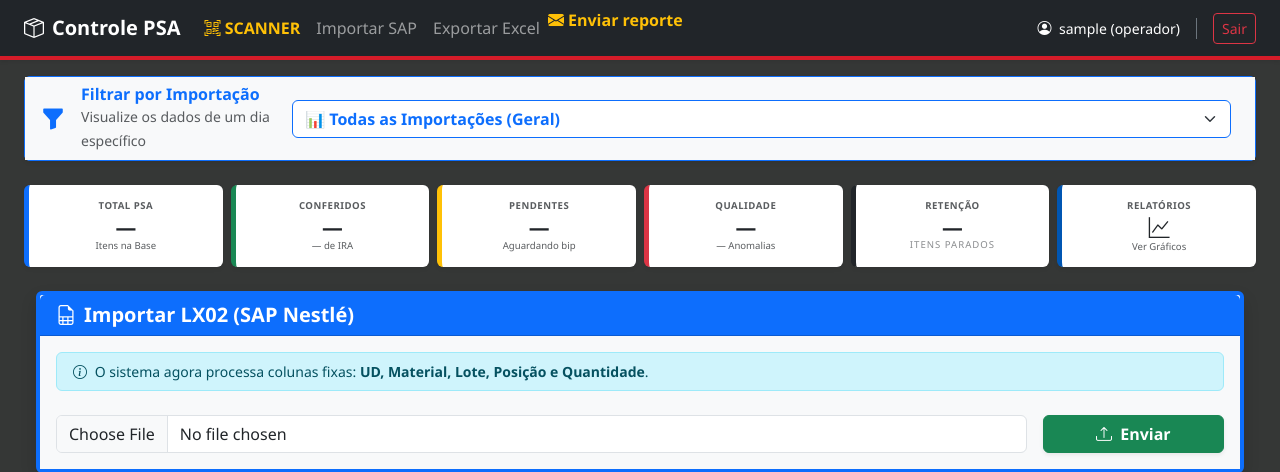
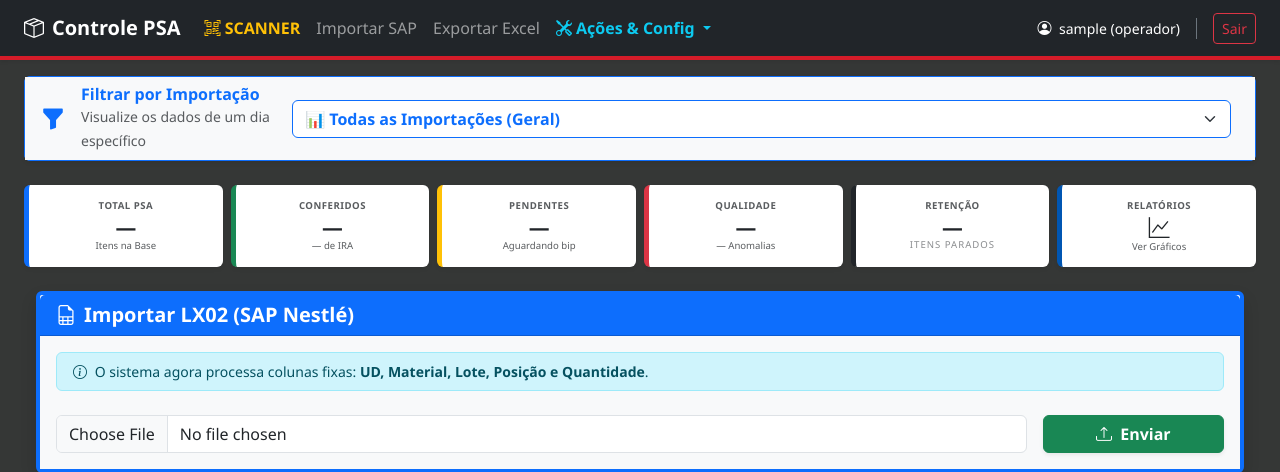
Before and after one commit to marcioc-silva/psa, a Flask app: page /importer/ in a window 1280 px wide. Shown: the top 472 px of the page. Run offline with Flask 3, Linux system fonts and the light colour scheme; the visitor is signed in with stand-in values (Sample User, id 1); data that the repository does not hold is empty; parts of the project's set-up code (start-up, migrations or seed data) failed here and were passed over; some libraries are stand-ins or nearby versions.

Commit message:
Update base.html

```diff
--- a/app/templates/base.html
+++ b/app/templates/base.html
@@ -92,21 +92,37 @@
                     <li class="nav-item"><a class="nav-link" href="/importer/">Importar SAP</a></li>
                     <li class="nav-item"><a class="nav-link" href="/importer/exportar">Exportar Excel</a></li>
 
+                    {% if (current_user.is_authenticated and current_user.is_admin) or has_enviar_reporte %}
+                    <li class="nav-item dropdown">
+                        <a class="nav-link dropdown-toggle text-info fw-bold" href="#" id="navbarDropdownConfig" role="button" data-bs-toggle="dropdown" aria-expanded="false">
+                            <i class="bi bi-tools"></i> Ações & Config
+                        </a>
+                        <ul class="dropdown-menu dropdown-menu-dark shadow" aria-labelledby="navbarDropdownConfig">
+
                             {% if current_user.is_authenticated and current_user.is_admin %}
-<li class="nav-item">
-    <a class="nav-link text-info fw-bold" href="{{ url_for('admin.config') }}" title="Configurar e-mail e destinatários">
-        <i class="bi bi-gear-fill"></i> Config. E-mail
+                            <li>
+                                <a class="dropdown-item text-info fw-bold" href="{{ url_for('admin.config') }}">
+                                    <i class="bi bi-gear-fill me-2"></i> Config. E-mail
                                 </a>
                             </li>
                             {% endif %}
 
+                            {% if current_user.is_authenticated and current_user.is_admin and has_enviar_reporte %}
+                            <li><hr class="dropdown-divider border-secondary"></li>
+                            {% endif %}
+
                             {% if has_enviar_reporte %}
-                      <form method="post" action="{{ url_for('reports.enviar_reporte') }}" class="d-inline">
+                            <li>
+                                <form method="post" action="{{ url_for('reports.enviar_reporte') }}" class="m-0 p-0 d-block">
                                     {% if data_atual %}<input type="hidden" name="data_filtro" value="{{ data_atual }}">{% endif %}
-                        <button type="submit" class="nav-link text-warning fw-bold btn btn-link p-0" title="Enviar reporte por e-mail">
-                          <i class="bi bi-envelope-fill"></i> Enviar reporte
+                                    <button type="submit" class="dropdown-item text-warning fw-bold text-start w-100 bg-transparent border-0">
+                                        <i class="bi bi-envelope-fill me-2"></i> Enviar reporte
                                     </button>
                                 </form>
+                            </li>
+                            {% endif %}
+                        </ul>
+                    </li>
                     {% endif %}
                 </ul>
 
```
Lines whose indentation alone changed are shown as unchanged.
